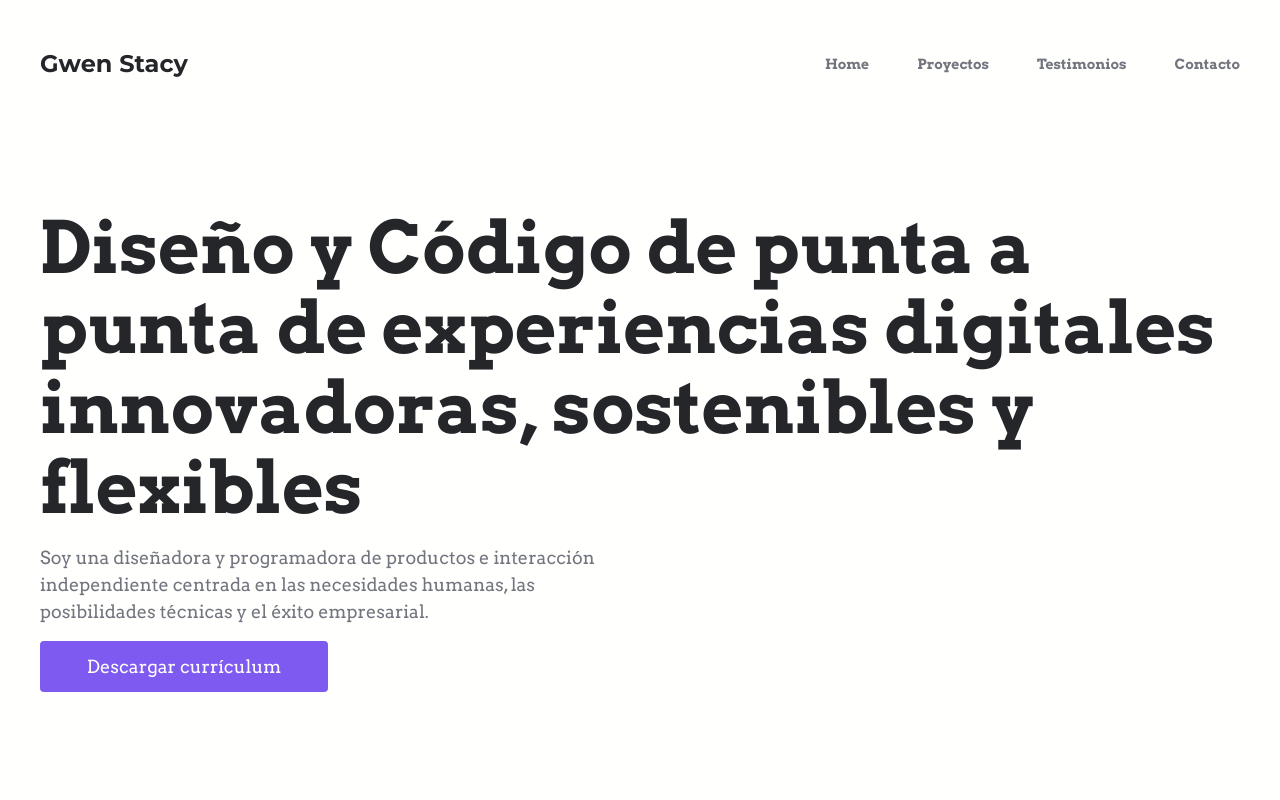
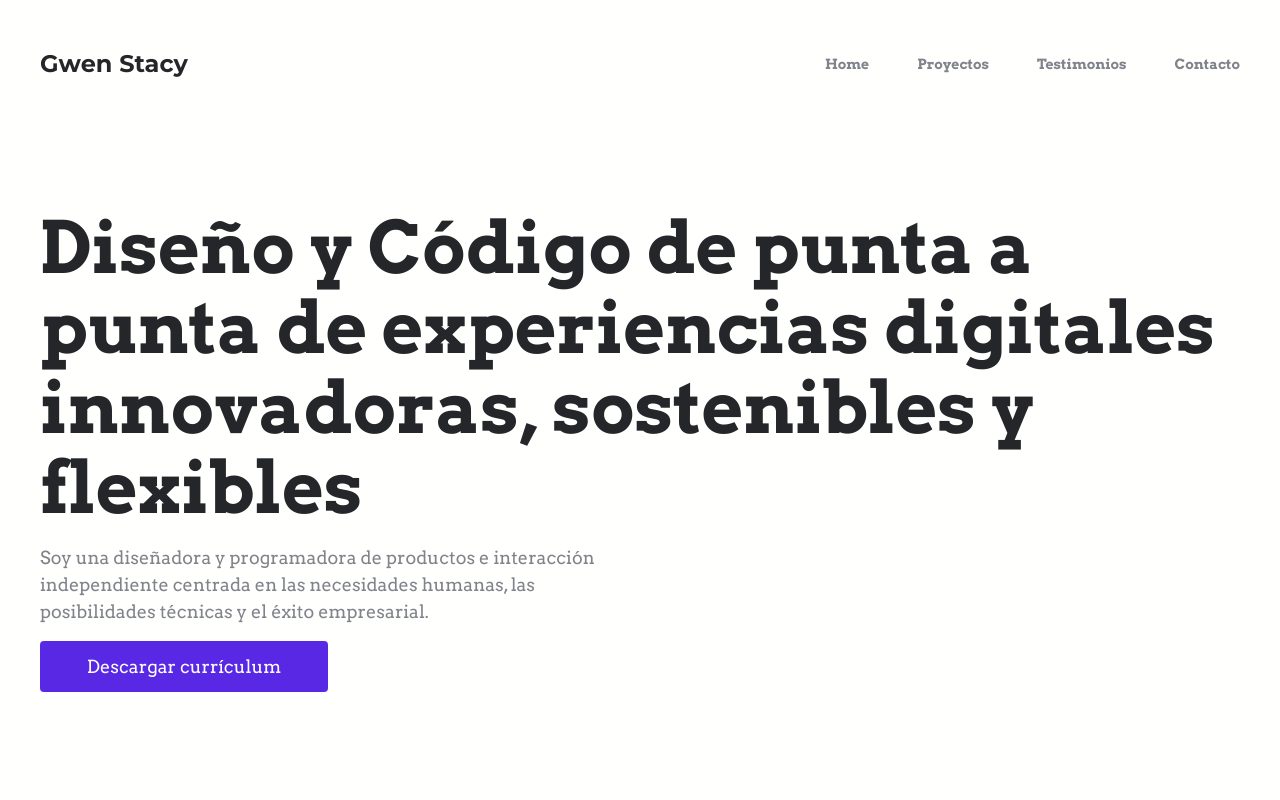
Before and after one commit to iJCode1/Portafolio-de-Gwen, a React (Vite) app: page / in a window 1280 px wide. Shown: the top 800 px of the page. Built offline with nearby package versions, Linux system fonts and the light colour scheme.

Commit message:
fix: changes in colors for accessibility and meta tags

```diff
--- a/index.html
+++ b/index.html
@@ -4,10 +4,16 @@
     <meta charset="UTF-8" />
     <link rel="icon" type="image/svg+xml" href="/vite.svg" />
     <meta name="viewport" content="width=device-width, initial-scale=1.0" />
+    <meta name="description" content="El portafolio de Gwen está construido en React junto a Styled Components">
+    <meta property="og:title" content="iJCode - Portafolio Gwen" />
+    <meta property="og:type" content="website" />
+    <meta property="og:url" content="https://portafolio-gwen.vercel.app/"/>
+    <meta property="og:image" content="https://raw.githubusercontent.com/iJCode1/Portafolio-de-Gwen/main/src/assets/Thumbnail-portafolio-gwen.jpg"/>
+    <meta property="og:description" content="El portafolio de Gwen está construido en React junto a Styled Components"/>
     <link rel="preconnect" href="https://fonts.googleapis.com">
     <link rel="preconnect" href="https://fonts.gstatic.com" crossorigin>
     <link href="https://fonts.googleapis.com/css2?family=Arvo:wght@400;700&family=Montserrat:wght@700&display=swap" rel="stylesheet">
-    <title>Vite + React</title>
+    <title>iJCode - Portafolio Gwen</title>
   </head>
   <body>
     <div id="root"></div>
--- a/src/GlobalStyle.jsx
+++ b/src/GlobalStyle.jsx
@@ -6,11 +6,11 @@ const GlobalStyle = createGlobalStyle`
     --primary: #5928e5;
     --white: #fffffe;
     --grey: #94a1b2;
-    --secondary: #72757e;
+    --secondary: #81838b;
     --tertiary: #2cb67d;
     --background-1: #16161a;
     --background-2: #242629;
-    --button-background: #7f5af0;
+    --button-background: #8c67ff;
     --headline1: 700 4.5rem/5rem Arvo;
     --headline2: 700 4rem/4.75rem Arvo;
     --headline3: 700 2rem/2rem Arvo;
--- a/src/components/Button.jsx
+++ b/src/components/Button.jsx
@@ -1,7 +1,7 @@
 import styled from 'styled-components'
 
 const ButtonStyled = styled.button`
-  background: var(--button-background);
+  background: var(--primary);
   color: var(--white);
   font: var(--button);
   padding-block: .75rem;
--- a/src/components/Project.jsx
+++ b/src/components/Project.jsx
@@ -51,7 +51,7 @@ function Project({ name, text, image, repo, code }) {
     <ProjectStyled>
       <div className="content">
         <img className='image' src={image} alt="Proyecto" width="280" height="280" />
-        <h5 className="name">{name}</h5>
+        <h2 className="name">{name}</h2>
         <p className='detail'>{text}</p>
         <div className='actions'>
           <Button text="Ver detalle del proyecto" link={repo} />
```
